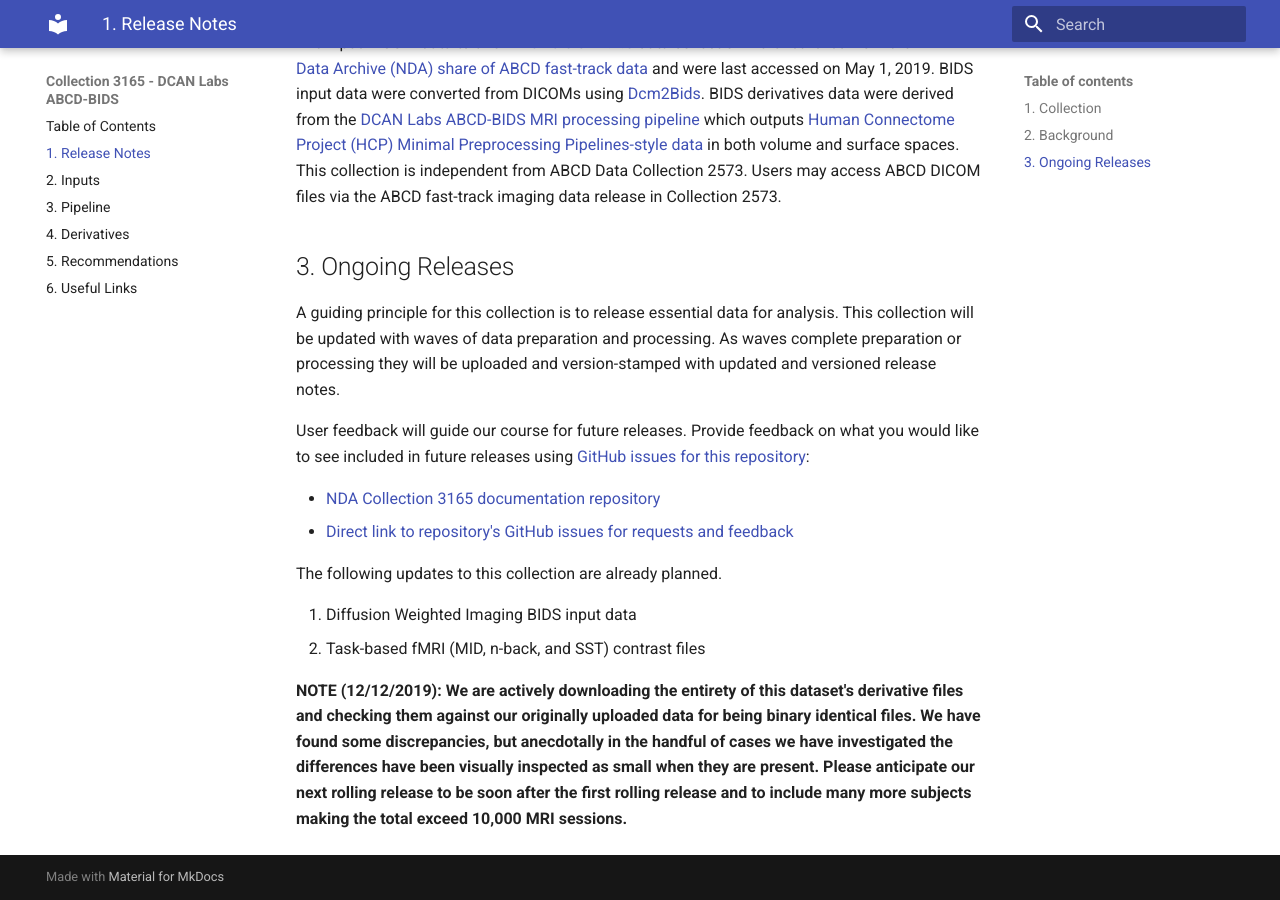
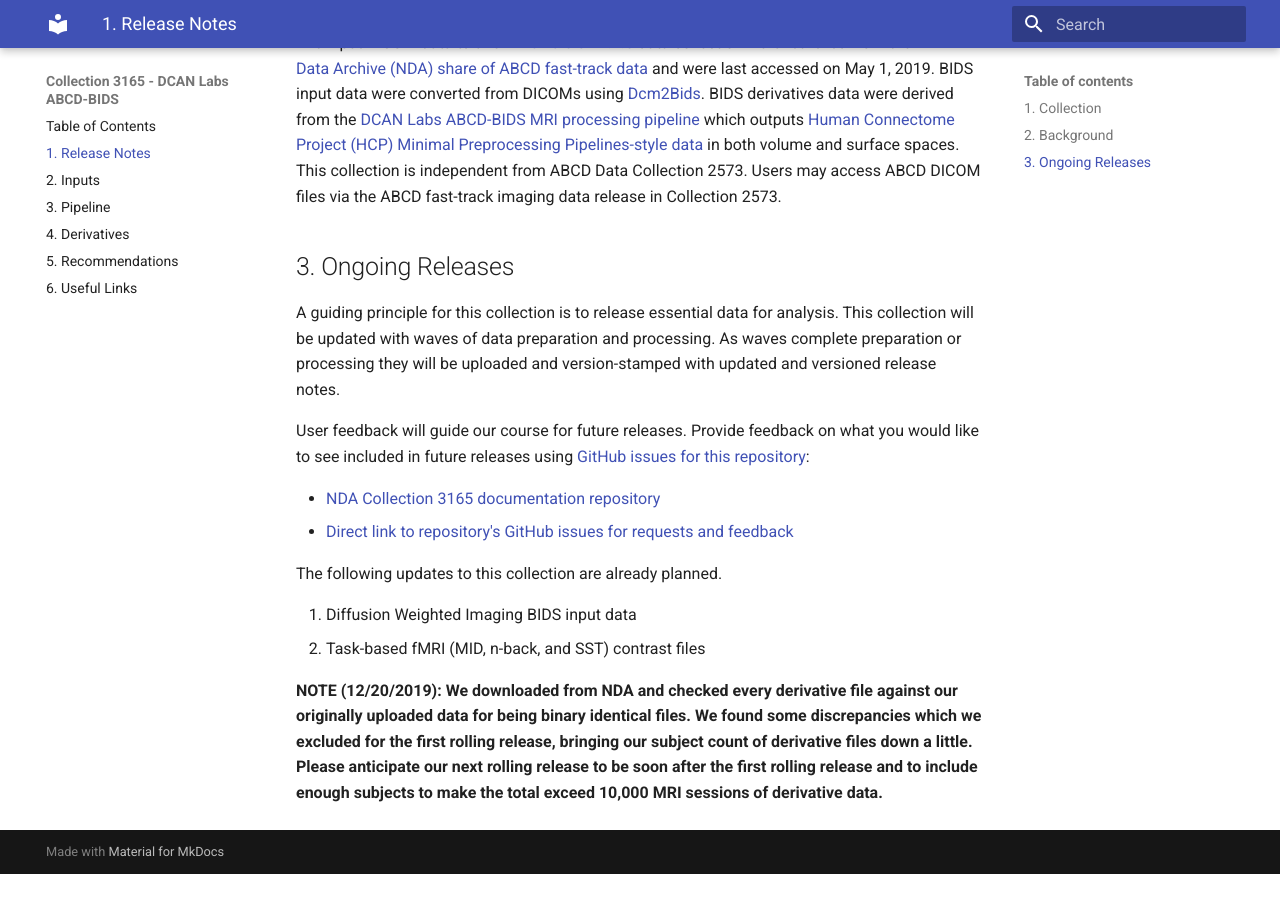
Before and after one commit to ABCD-STUDY/nda-abcd-collection-3165, an MkDocs documentation site: the page built from docs/release_notes.md, in a window 1280 px wide and 900 px high, scrolled down 604 px. Built offline with MkDocs 1.6.1 and Material for MkDocs 9.7.7, drawn with Linux system fonts in a browser that asks for light colours; old or Windows-style settings are respelled for this version of MkDocs; after the commit the page ends 1478 px from its top, so only the background shows below that.

Commit message:
Update release_notes.md
Updated the warning note about having found differences which we excluded.

```diff
--- a/docs/release_notes.md
+++ b/docs/release_notes.md
@@ -28,4 +28,4 @@ The following updates to this collection are already planned.
 1. Diffusion Weighted Imaging BIDS input data
 1. Task-based fMRI (MID, n-back, and SST) contrast files
 
-**NOTE (12/12/2019): We are actively downloading the entirety of this dataset's derivative files and checking them against our originally uploaded data for being binary identical files.  We have found some discrepancies, but anecdotally in the handful of cases we have investigated the differences have been visually inspected as small when they are present.  Please anticipate our next rolling release to be soon after the first rolling release and to include many more subjects making the total exceed 10,000 MRI sessions.**
+**NOTE (12/20/2019): We downloaded from NDA and checked every derivative file against our originally uploaded data for being binary identical files.  We found some discrepancies which we excluded for the first rolling release, bringing our subject count of derivative files down a little.  Please anticipate our next rolling release to be soon after the first rolling release and to include enough subjects to make the total exceed 10,000 MRI sessions of derivative data.**
```
